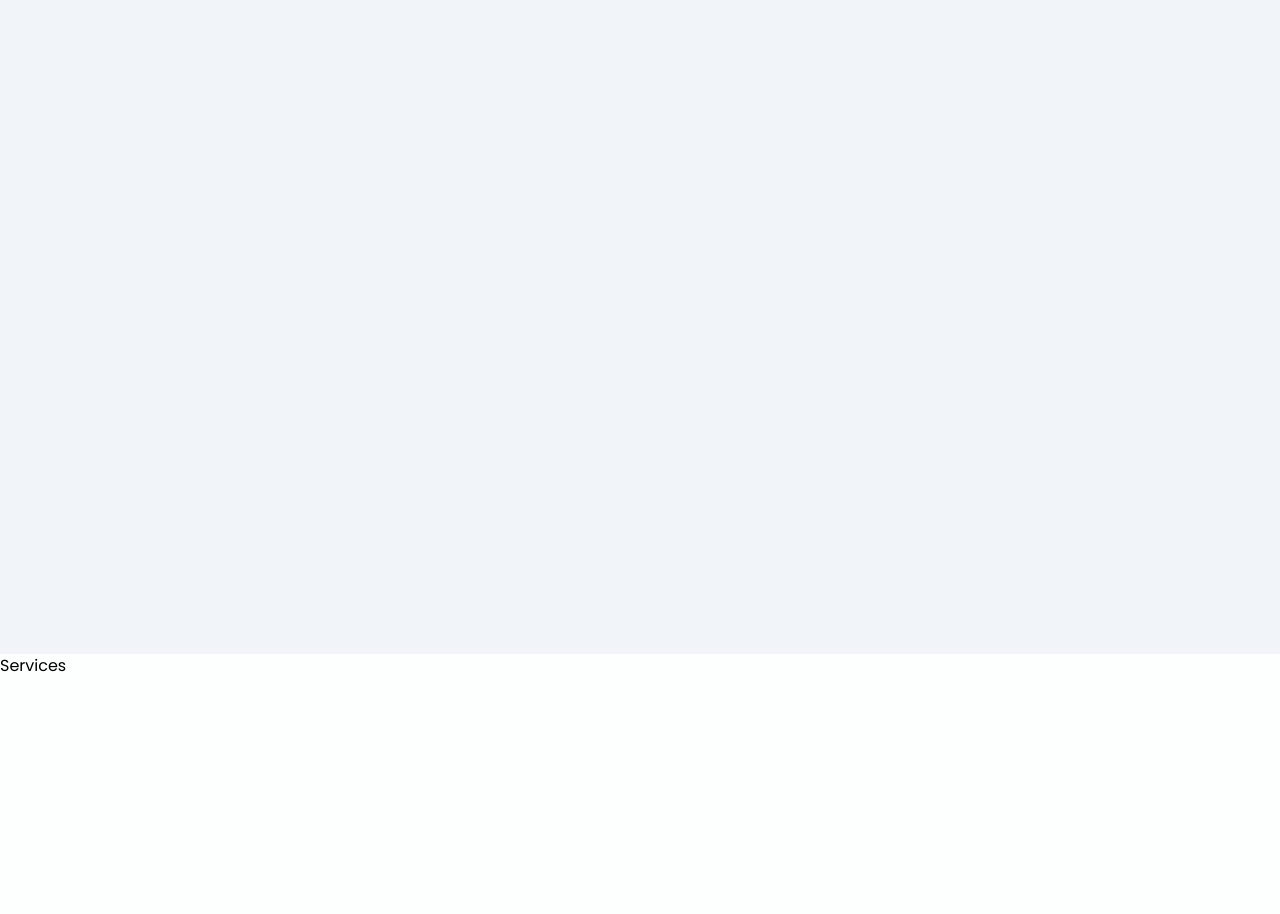
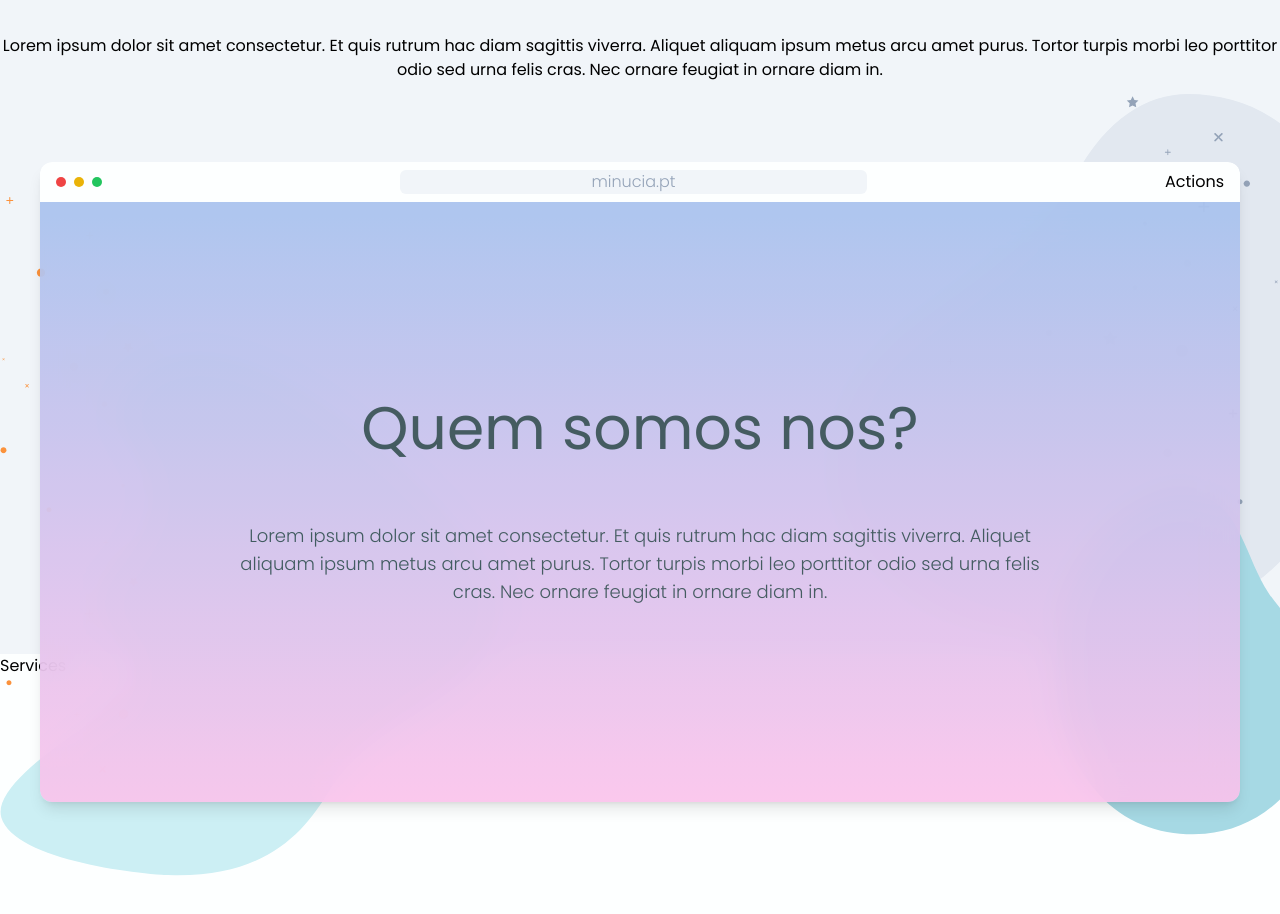
Before and after one commit to JonathanPereira1993/minucia_website, a React (Vite) app: page / in a window 1280 px wide. Shown: the part 1046-1960 px from the top of the page. Built offline with nearby package versions, Linux system fonts and the light colour scheme.

Commit message:
feat: Added more components and started to implement the About section

```diff
--- a/index.html
+++ b/index.html
@@ -2,7 +2,7 @@
 <html lang="en">
   <head>
     <meta charset="UTF-8" />
-    <link rel="icon" type="image/ico" href="/public/MinuciaLogo.ico" />
+    <link rel="icon" type="image/ico" href="/MinuciaLogo.ico" />
     <meta name="viewport" content="width=device-width, initial-scale=1.0" />
     <title>Minucia</title>
   </head>
--- a/src/App.jsx
+++ b/src/App.jsx
@@ -11,7 +11,7 @@ function App() {
   return (
     <>
       <Header />
-      <main className="mt-[100px]">
+      <main className="mt-[100px] overflow-hidden">
         <Hero />
         <About />
         <Services />
--- /dev/null
+++ b/src/components/WindowDisplay.jsx
@@ -0,0 +1,28 @@
+const WindowDisplay = () => {
+  return (
+    <div className="z-10 relative max-w-[1200px] overflow-hidden rounded-xl shadow-lg mx-auto">
+      <div className="h-[40px] rounded-t-xl bg-white flex justify-between items-center px-4">
+        <div className="flex items-center gap-2">
+          <div className="w-[10px] h-[10px] bg-red-500 rounded-full cursor-pointer hover:brightness-110" />
+          <div className="w-[10px] h-[10px] bg-yellow-500 rounded-full cursor-pointer hover:brightness-110" />
+          <div className="w-[10px] h-[10px] bg-green-500 rounded-full cursor-pointer hover:brightness-110" />
+        </div>
+        <div className="bg-lightBlue text-[#94A3B8] font-light w-[40%] text-center rounded-md">
+          minucia.pt
+        </div>
+        <div>Actions</div>
+      </div>
+      <div className="h-[600px] flex items-center justify-center flex-col bg-gradient-to-t from-[#fbc2eb] to-[#a6c1ee] opacity-90 backdrop-blur-[19px]">
+        <h2 className="text-secondary text-6xl">Quem somos nos?</h2>
+        <p className="text-center max-w-[70%] mt-16 text-secondary text-lg font-light">
+          Lorem ipsum dolor sit amet consectetur. Et quis rutrum hac diam
+          sagittis viverra. Aliquet aliquam ipsum metus arcu amet purus. Tortor
+          turpis morbi leo porttitor odio sed urna felis cras. Nec ornare
+          feugiat in ornare diam in.
+        </p>
+      </div>
+    </div>
+  );
+};
+
+export default WindowDisplay;
--- a/src/sections/About.jsx
+++ b/src/sections/About.jsx
@@ -1,7 +1,59 @@
+import BlueBean_Big from "../assets/Shapes/BigBlueBean.svg";
+import BigGreyBean from "../assets/Shapes/BigGreyBean.svg";
+import BlueBean from "../assets/Shapes/BlueBean.svg";
+import GreyMiniShapesBig from "../assets/Shapes/GreyMiniShapesBig.svg";
+import OrangeMiniShapesBig from "../assets/Shapes/OrangeMiniShapesBig.svg";
+import smallOrangeUnderline from "../assets/Underlines/OrangeUnerline.svg";
+
+import WindowDisplay from "../components/WindowDisplay";
+
 const About = () => {
   return (
     <section id="about-section" className="bg-lightBlue h-screen">
-      <div className="lg:max-w-[1600px] mx-auto">About</div>
+      <div className="lg:max-w-[1600px] mx-auto relative py-20">
+        <div className="z-0 translate-y-[160px]">
+          <img
+            className="absolute z-0 translate-y-1/2 top-1/2 left-0"
+            src={BlueBean_Big}
+            alt="Big blue bean"
+          />
+          <img
+            className="absolute  top-1/2 -right-[80px]"
+            src={BigGreyBean}
+            alt="Blue bean"
+          />
+          <img
+            className="absolute translate-y-[400px] top-1/2 -right-10"
+            src={BlueBean}
+            alt="Blue bean"
+          />
+          <img
+            className="absolute z-0 translate-y-[100px] top-1/2 left-0"
+            src={OrangeMiniShapesBig}
+            alt="Blue bean"
+          />
+          <img
+            className="absolute z-0 top-1/2 right-0"
+            src={GreyMiniShapesBig}
+            alt="Blue bean"
+          />
+        </div>
+        <h2 className="text-center z-20 flex justify-center text-6xl font-medium relative">
+          <span className="z-10">A Minucia</span>
+          <img
+            className="absolute bottom-0 left-1/2 translate-y-[4px] -translate-x-[170px] z-0"
+            src={smallOrangeUnderline}
+            alt="Small orange underline"
+          />
+        </h2>
+        <p className="text-center relative z-20 mt-10 mb-20">
+          Lorem ipsum dolor sit amet consectetur. Et quis rutrum hac diam
+          sagittis viverra. Aliquet aliquam ipsum metus arcu amet purus. Tortor
+          turpis morbi leo porttitor odio sed urna felis cras. Nec ornare
+          feugiat in ornare diam in.
+        </p>
+        <WindowDisplay />
+      </div>
     </section>
   );
 };
--- a/src/sections/Hero.jsx
+++ b/src/sections/Hero.jsx
@@ -19,7 +19,7 @@ const Hero = () => {
       className="h-screen lg:max-w-[1600px] mx-auto flex justify-between px-20"
     >
       <div className="max-w-[600px] h-[530px] my-auto">
-        <h1 className="flex flex-col items-start text-7xl font-semibold">
+        <h1 className="flex flex-col items-start text-7xl">
           <motion.span
             animate={{ opacity: 1 }}
             transition={{ type: "spring", delay: 0, duration: 2 }}
@@ -28,7 +28,7 @@ const Hero = () => {
             Bem vindo à
           </motion.span>
           <motion.span
-            className="opacity-0 relative"
+            className="opacity-0 relative font-medium"
             animate={{ opacity: 1 }}
             transition={{ type: "spring", delay: 1, duration: 2 }}
           >
--- a/src/sections/Services.jsx
+++ b/src/sections/Services.jsx
@@ -1,6 +1,6 @@
 const Services = () => {
   return (
-    <section id="services-section" className="h-screen">
+    <section id="service-section" className="h-screen">
       Services
     </section>
   );
```
Also changed, not shown: src/assets/Shapes/BigGreyBean.svg (added), 1 other file (tests, documents, lock files or other folders).
